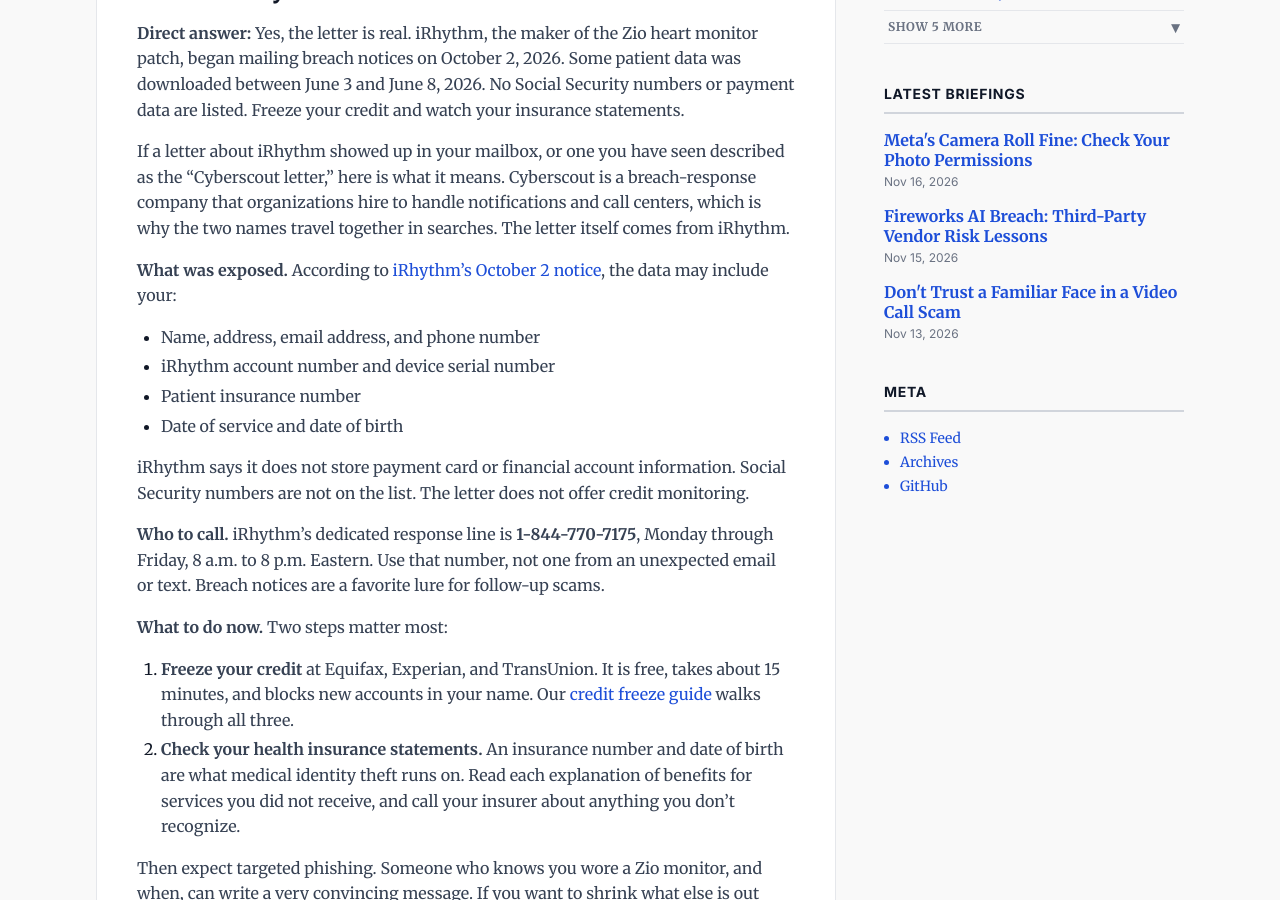
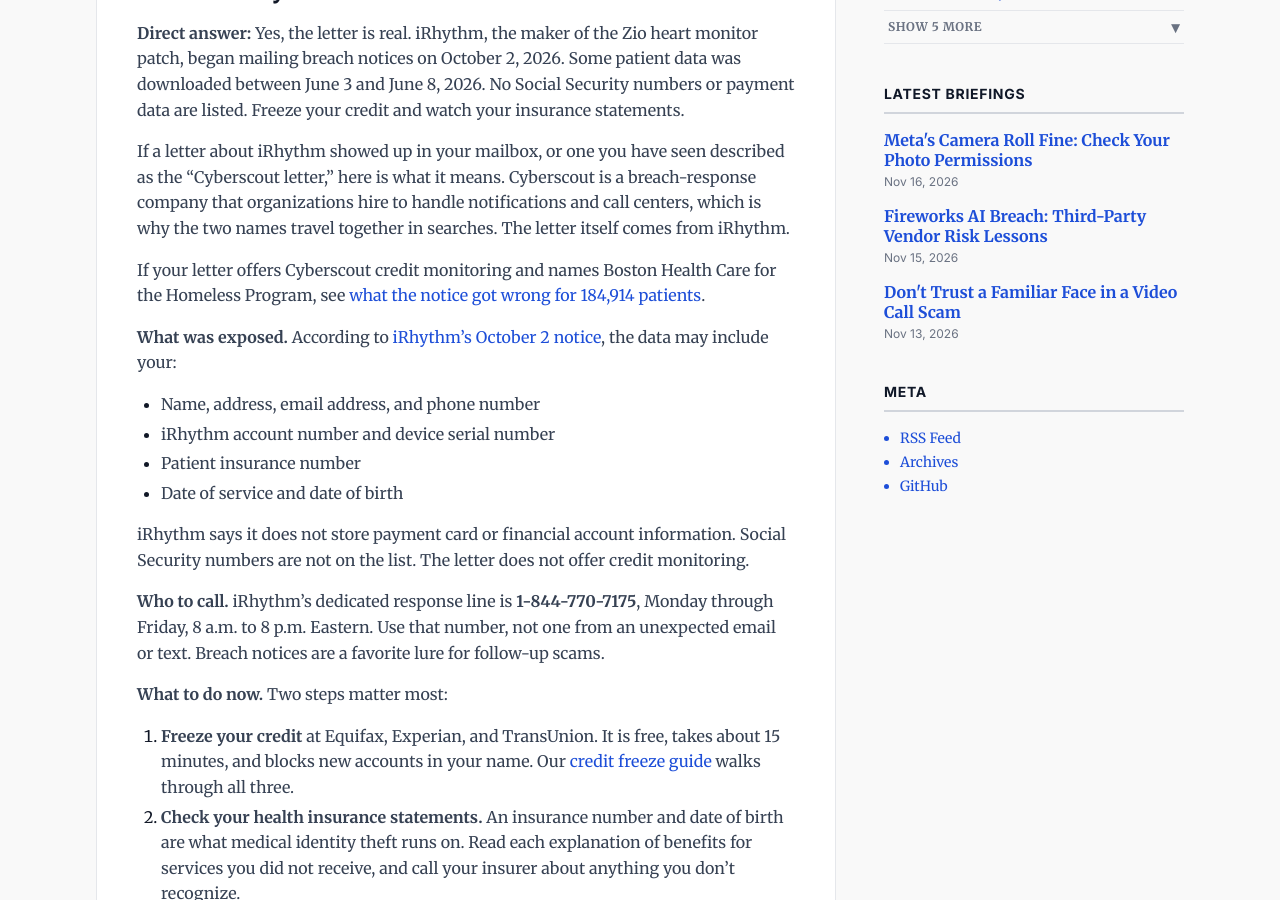
Before and after one commit to mda1125/bytesizedsecurity, a Jekyll site: the page built from _posts/2026-06-16-irhythm-data-breach-12-million-patient-records-exposed.md, in a window 1280 px wide and 900 px high, scrolled down 947 px. Built offline with Jekyll 4.4.1, drawn with Linux system fonts in a browser that asks for light colours; comment, search, counter and statistics services are not loaded.

Commit message:
Cross-link the iRhythm letter post to the Boston homeless breach notice (#67)
Readers who land on the iRhythm Cyberscout letter with a Boston Health Care for the Homeless monitoring offer now have a path to that writeup. The homeless post already links back near the top.

Co-authored-by: Cursor Agent <cursoragent@cursor.com>

```diff
--- a/_posts/2026-06-16-irhythm-data-breach-12-million-patient-records-exposed.md
+++ b/_posts/2026-06-16-irhythm-data-breach-12-million-patient-records-exposed.md
@@ -32,6 +32,8 @@ related:
 > **Direct answer:** Yes, the letter is real. iRhythm, the maker of the Zio heart monitor patch, began mailing breach notices on October 2, 2026. Some patient data was downloaded between June 3 and June 8, 2026. No Social Security numbers or payment data are listed. Freeze your credit and watch your insurance statements.
 
 If a letter about iRhythm showed up in your mailbox, or one you have seen described as the "Cyberscout letter," here is what it means. Cyberscout is a breach-response company that organizations hire to handle notifications and call centers, which is why the two names travel together in searches. The letter itself comes from iRhythm.
+
+If your letter offers Cyberscout credit monitoring and names Boston Health Care for the Homeless Program, see [what the notice got wrong for 184,914 patients](/2026/08/12/data-breach-notification-184914-homeless/).
 
 **What was exposed.** According to [iRhythm's October 2 notice](https://investors.irhythmtech.com/news/news-details/2026/iRhythm-Provides-Update-on-Cybersecurity-Incident-Previously-Disclosed-in-June-2026/default.aspx), the data may include your:
 
```
